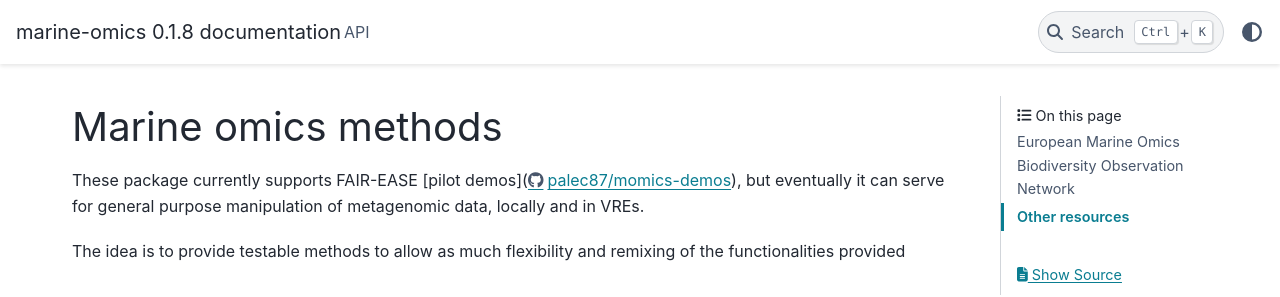
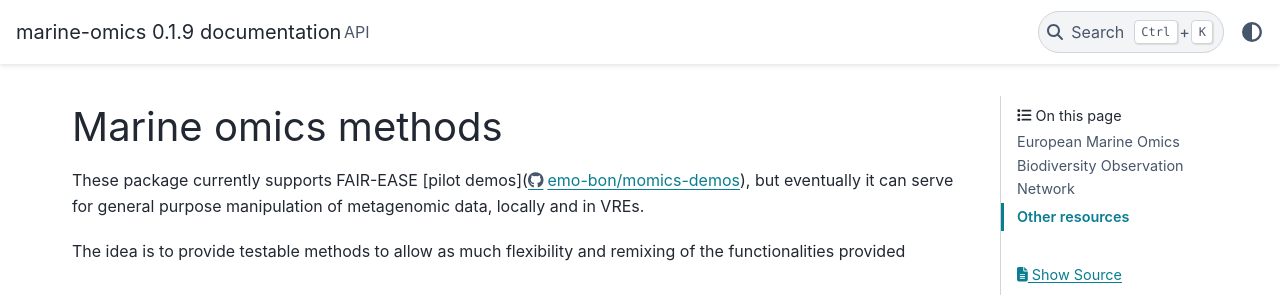
Before and after one commit to emo-bon/marine-omics-methods, a Sphinx documentation site: the page built from docs/index.rst, in a window 1280 px wide and 900 px high. Shown: the top 297 px of the window. Built offline with Sphinx 7.4.7 and the PyData theme 0.15.4, drawn with Linux system fonts in a browser that asks for light colours.

Commit message:
bump up version

```diff
--- a/docs/conf.py
+++ b/docs/conf.py
@@ -16,7 +16,7 @@ sys.path.insert(0, str(Path("..").resolve()))
 project = "marine-omics"
 copyright = "2025, David Palecek"
 author = "David Palecek"
-release = "0.1.8"
+release = "0.1.9"
 
 # -- General configuration ---------------------------------------------------
 # https://www.sphinx-doc.org/en/master/usage/configuration.html#general-configuration
--- a/docs/index.rst
+++ b/docs/index.rst
@@ -2,7 +2,7 @@
 Marine omics methods
 ****************************************************
 
-These package currently supports FAIR-EASE [pilot demos](https://github.com/palec87/momics-demos), but eventually it can serve for general purpose manipulation of metagenomic data, locally and in VREs.
+These package currently supports FAIR-EASE [pilot demos](https://github.com/emo-bon/momics-demos), but eventually it can serve for general purpose manipulation of metagenomic data, locally and in VREs.
 
 The idea is to provide testable methods to allow as much flexibility and remixing of the functionalities provided
 
--- a/pyproject.toml
+++ b/pyproject.toml
@@ -1,6 +1,6 @@
 [project]
 name = "marine-omics"
-version = "0.1.8"
+version = "0.1.9"
 license = { file = "LICENSE.txt" }
 description = "Utilities for metagoflow and marine omics demos"
 readme = "README.md"
```
